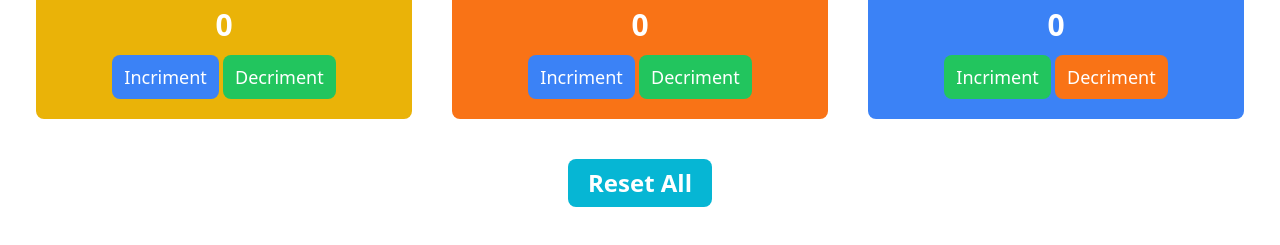
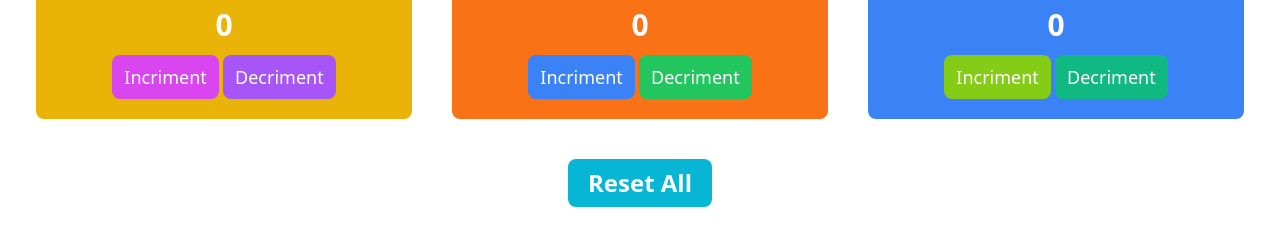
Before and after one commit to MdMorsedAlam/digital_tasbih, a plain HTML site: page index.html in a window 1280 px wide. Shown: the part 209-454 px from the top of the page. Drawn offline with nearby package versions, Linux system fonts and the light colour scheme.

Commit message:
some changes

```diff
--- a/index.html
+++ b/index.html
@@ -16,8 +16,8 @@
         <div class="bg-yellow-500 rounded-lg text-center p-5">
             <h2 class="text-4xl text-white font-bold">আলহামদুলিল্লাহ</h2>
             <p id="alhamdo-count" class="text-3xl text-white font-semibold py-3">0</p>
-            <button id="alhamdo-inc" class="bg-blue-500 py-2 px-3 rounded-lg text-lg font-medium text-white">Incriment</button>
-            <button id="alhamdo-dec" class="bg-green-500 rounded-lg py-2 px-3 text-lg font-medium text-white">Decriment</button>
+            <button id="alhamdo-inc" class="bg-fuchsia-500 py-2 px-3 rounded-lg text-lg font-medium text-white">Incriment</button>
+            <button id="alhamdo-dec" class="bg-purple-500 rounded-lg py-2 px-3 text-lg font-medium text-white">Decriment</button>
         </div>
         <!-- Allaho Akbar -->
         <div class="bg-orange-500 rounded-lg text-center p-5">
@@ -30,8 +30,8 @@
         <div class="bg-blue-500 rounded-lg text-center p-5">
             <h2 class="text-4xl text-white font-bold">সুবাহান আল্লাহ</h2>
             <p id="subahan-count" class="text-3xl text-white font-semibold py-3">0</p>
-            <button id="subahan-inc" class="bg-green-500 py-2 px-3 rounded-lg text-lg font-medium text-white">Incriment</button>
-            <button id="subahan-dec" class="bg-orange-500 rounded-lg py-2 px-3 text-lg font-medium text-white">Decriment</button>
+            <button id="subahan-inc" class="bg-lime-500 py-2 px-3 rounded-lg text-lg font-medium text-white">Incriment</button>
+            <button id="subahan-dec" class="bg-emerald-500 rounded-lg py-2 px-3 text-lg font-medium text-white">Decriment</button>
         </div>
     </div>
     <div class="flex justify-center">
```
